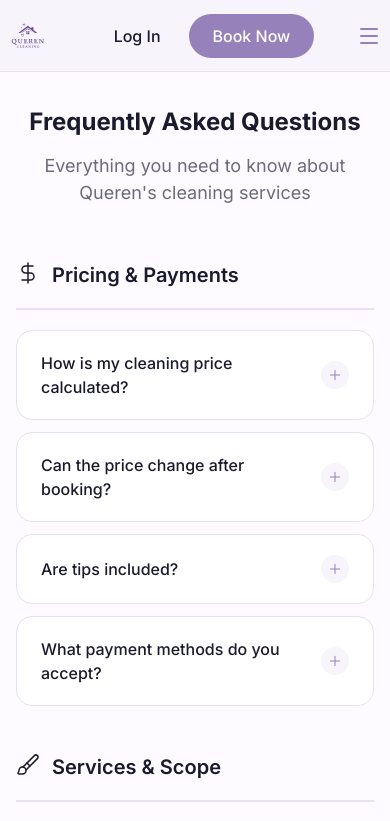
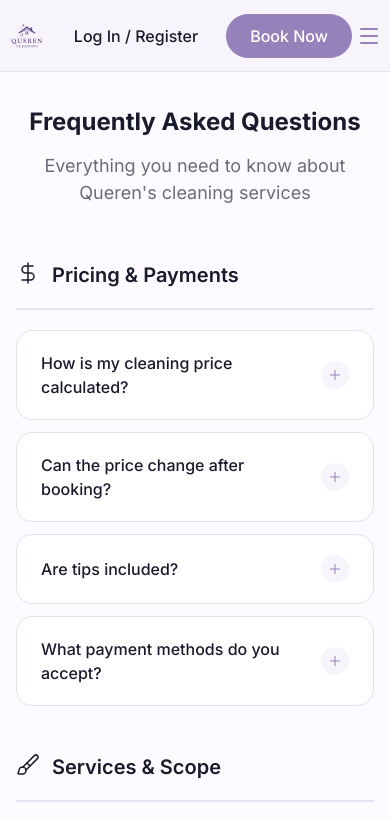
Before and after one commit to Maito-J/Queren, a React (Vite) app: page /faq in a window 390 px wide. Shown: the top 821 px of the page. Built offline with nearby package versions, Linux system fonts and the light colour scheme; no server answers.

Commit message:
log in / register button

```diff
--- a/src/components/layout/PublicLayout/PublicLayout.css
+++ b/src/components/layout/PublicLayout/PublicLayout.css
@@ -185,32 +185,33 @@
         display: none;
     }
 
-    /* Login button styling for mobile */
+    /* Login button styling for mobile - prominent border style */
     .header-login-btn {
         display: inline-flex;
         align-items: center;
         justify-content: center;
         flex-shrink: 0;
-        padding: 8px 12px;
-        font-size: 0.85rem;
+        padding: 6px 10px;
+        font-size: 0.75rem;
+        font-weight: 500;
         white-space: nowrap;
-        min-height: 36px;
+        min-height: 34px;
         color: var(--color-primary);
-        background: var(--color-primary-50);
-        border: 1px solid var(--color-primary-light);
+        background: transparent;
+        border: 2px solid var(--color-primary);
         border-radius: var(--radius-full);
         text-decoration: none;
         touch-action: manipulation;
     }
 
-    /* Profile button styling for mobile - same size as login button area */
+    /* Profile button styling for mobile */
     .header-profile-btn {
-        width: 36px;
-        height: 36px;
+        width: 34px;
+        height: 34px;
         flex-shrink: 0;
     }
 
-    /* Show full text on regular mobile (>480px) */
+    /* Always show full "Log In / Register" text on mobile */
     .login-text-short {
         display: none;
     }
@@ -272,26 +273,26 @@
         gap: var(--space-1);
     }
 
-    /* Smaller login button on narrow screens */
+    /* Slightly smaller button on very narrow screens */
     .header-login-btn {
-        padding: 6px 10px;
-        font-size: 0.75rem;
-        min-height: 32px;
+        padding: 5px 8px;
+        font-size: 0.7rem;
+        min-height: 30px;
     }
 
     /* Smaller profile button on narrow screens */
     .header-profile-btn {
-        width: 32px;
-        height: 32px;
+        width: 30px;
+        height: 30px;
     }
 
-    /* Show short text only on narrow screens (<480px) */
+    /* Still show full "Log In / Register" text on narrow screens */
     .login-text-full {
-        display: none;
+        display: inline;
     }
 
     .login-text-short {
-        display: inline;
+        display: none;
     }
 
     .mobile-menu-btn {
```
